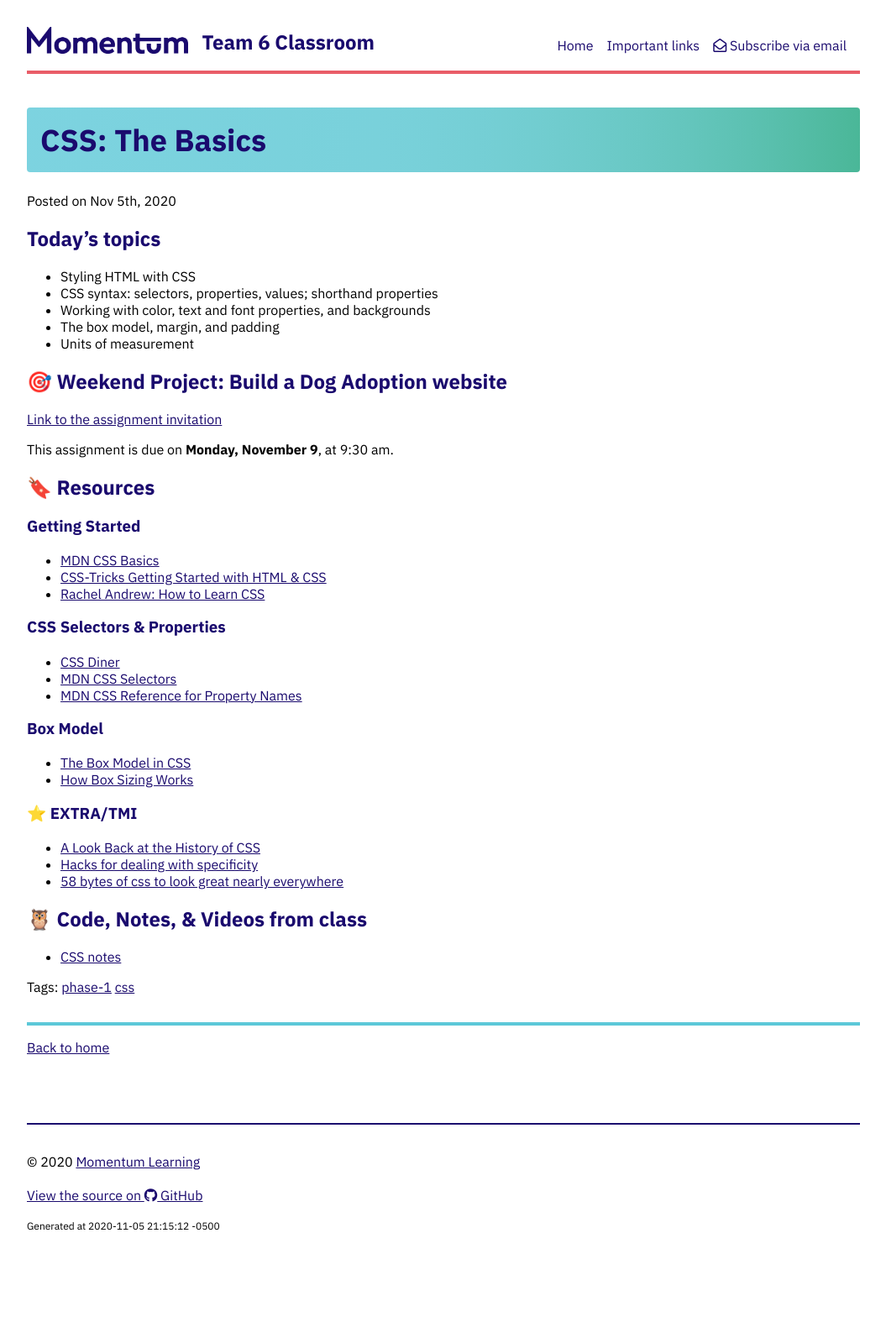
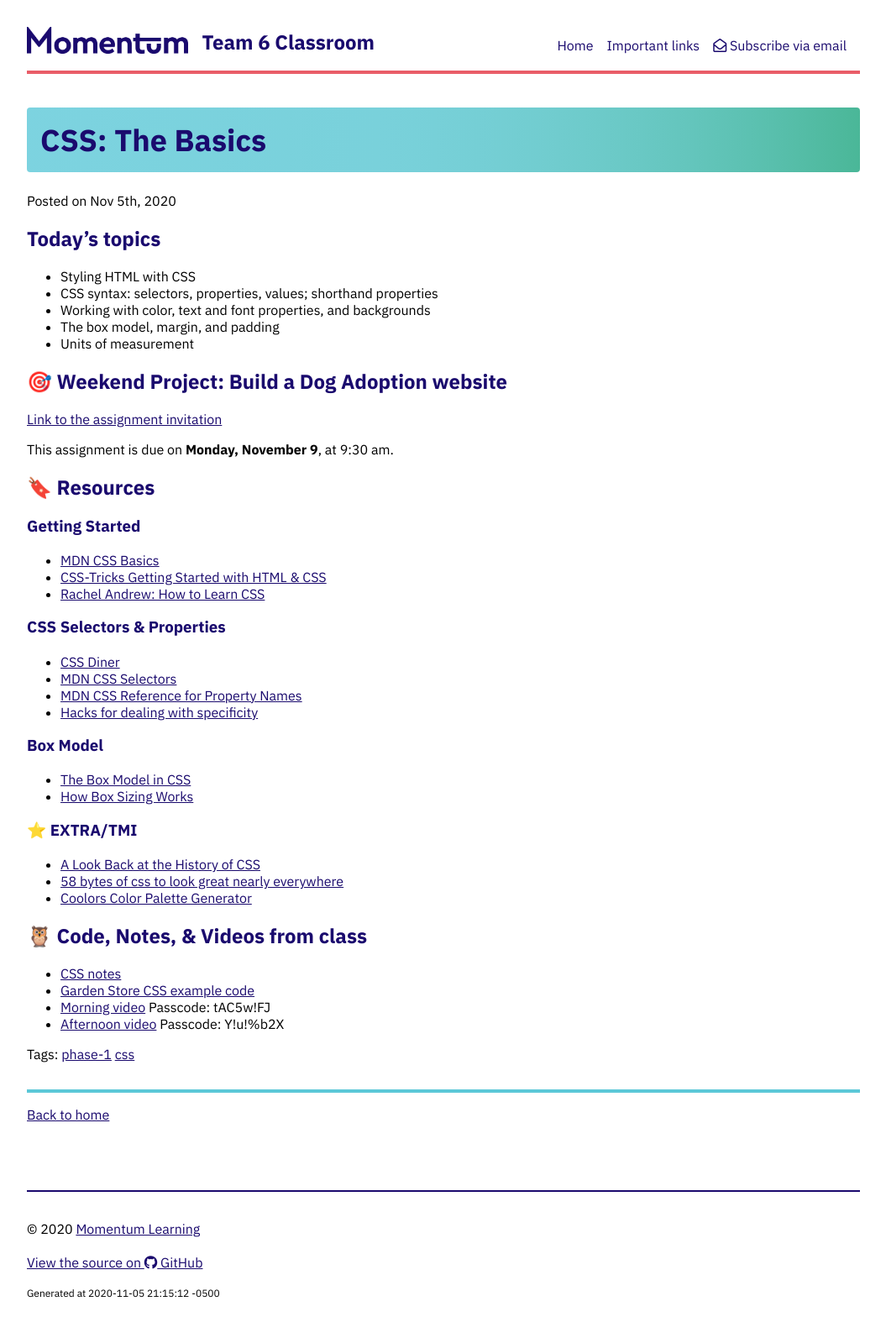
Before and after one commit to momentum-team-6/momentum-team-6.github.io, a Jekyll site: the page built from _posts/2020-11-05-css-basics.md, in a window 1280 px wide. Shown: the whole page at 84% size, without its empty margins (112-1167 px from the left). Built offline with Jekyll 4.4.1, drawn with Linux system fonts in a browser that asks for light colours; nearby versions of some CDN libraries; before the commit the page ends 1513 px from its top, so only the background shows below that.

Commit message:
Update links and add video links

```diff
--- a/_posts/2020-11-05-css-basics.md
+++ b/_posts/2020-11-05-css-basics.md
@@ -40,9 +41,12 @@ This assignment is due on **Monday, November 9**, at 9:30 am.
 ### ⭐️ EXTRA/TMI
 
 - [A Look Back at the History of CSS](https://css-tricks.com/look-back-history-css/)
-- [Hacks for dealing with specificity](https://csswizardry.com/2014/07/hacks-for-dealing-with-specificity/)
 - [58 bytes of css to look great nearly everywhere](https://jrl.ninja/etc/1/)
+- [Coolors Color Palette Generator](https://coolors.co/)
 
 ## 🦉 Code, Notes, & Videos from class
 
 - [CSS notes](https://github.com/momentum-team-6/notes/blob/main/css.md)
+- [Garden Store CSS example code](https://github.com/momentum-team-6/examples/tree/main/garden-store-css)
+- [Morning video](https://us02web.zoom.us/rec/share/-UMR1RDx7CD2v5WJHkqtSOvaDO0S4EnKJZrVKRTeBNAZAZJGAuZ0GJbkEKumg90L.YwK4Ernp8f6upT8F) Passcode: tAC5w!FJ
+- [Afternoon video](https://us02web.zoom.us/rec/share/f4OhqUDtyMJiICsTceibHpSc0UomcDnkiCdBXjkDucvyzWCAVMNaAYC3eA6wLO98.Zg5FxZJdGFYL9cmn) Passcode: Y!u!%b2X
```
Also changed, not shown: other parts of _posts/2020-11-05-css-basics.md (+1 -0 lines).
